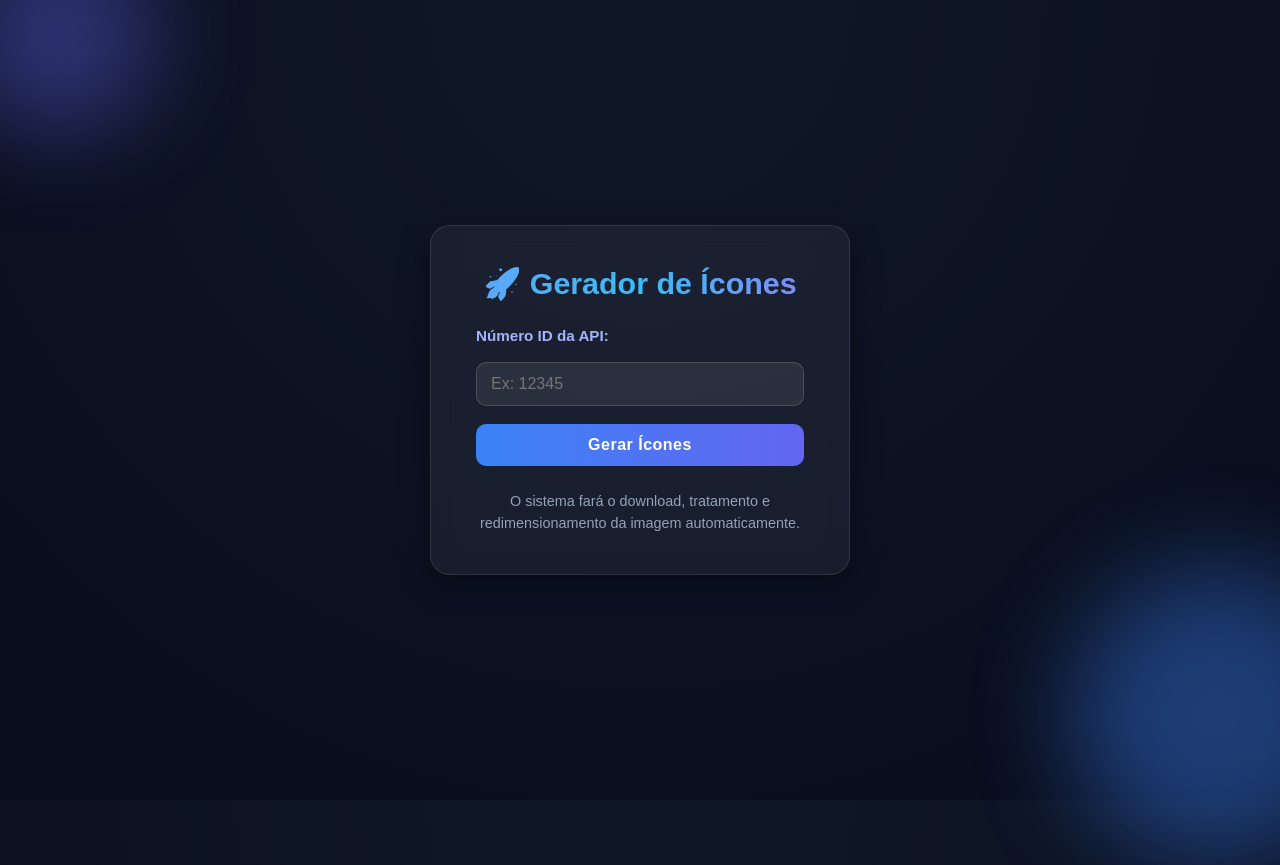
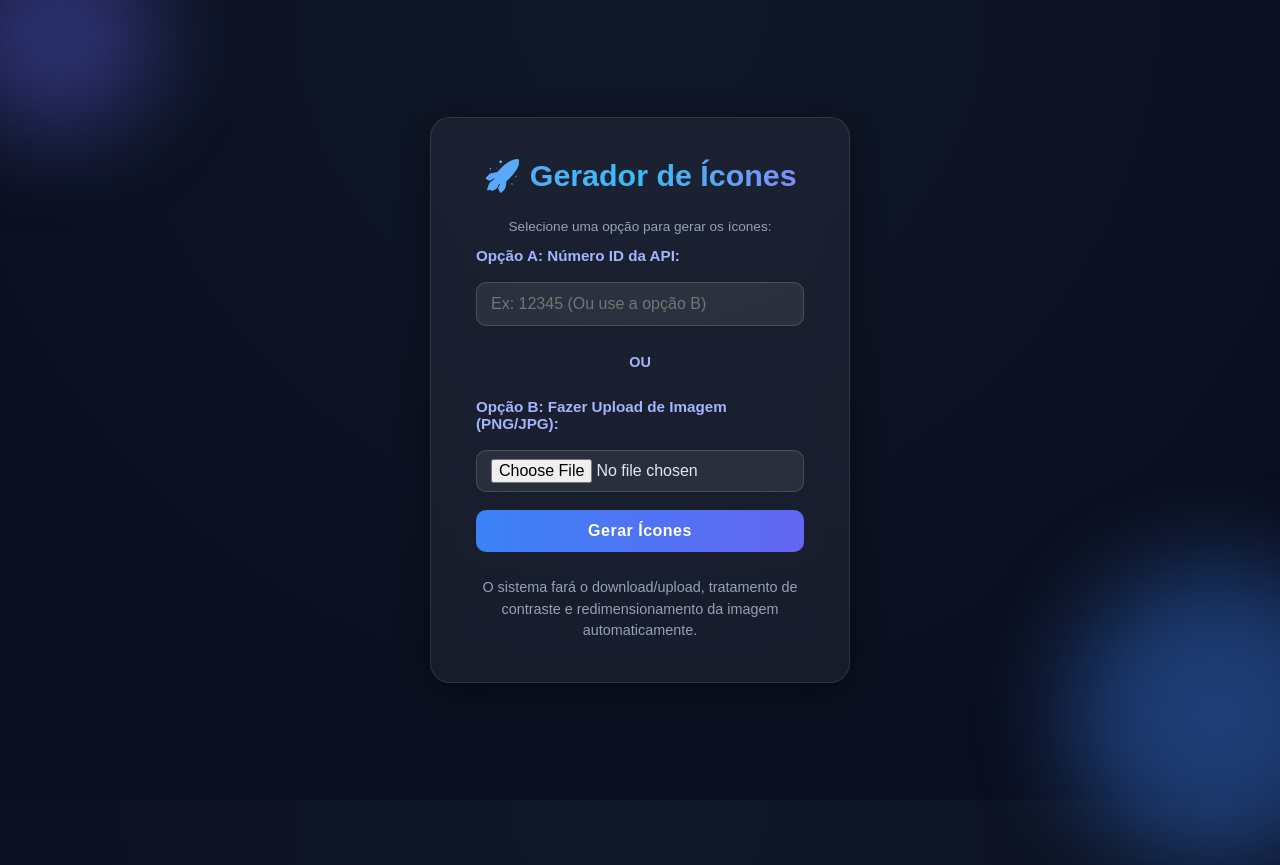
Before and after one commit to richardmaxcast-bit/flask-icon-generator, a Flask app: page / in a window 1280 px wide; the page is wider, and only the part inside the window is pictured. Run offline with Flask 3, Linux system fonts and the light colour scheme.

Commit message:
Feature: Adicionando upload de imagem!

```diff
--- a/app.py
+++ b/app.py
@@ -3,12 +3,12 @@ from PIL import Image, ImageEnhance
 import os
 import sys
 from flask import Flask, render_template, request, redirect, url_for, send_from_directory
+from werkzeug.utils import secure_filename # NOVIDADE: Importação para lidar com nomes de arquivo seguros
 
-# --- CONFIGURAÇÃO DO FLASKÃO ---
+# --- CONFIGURAÇÃO DO FLASK ---
 app = Flask(__name__)
 
 # Define o diretório onde os ícones finais serão salvos
-# Ele será criado na mesma pasta onde o app.py está (ex: /seu_projeto/icons)
 ICON_FOLDER = os.path.join(os.getcwd(), 'icons')
 app.config['ICON_FOLDER'] = ICON_FOLDER
 
@@ -17,26 +17,34 @@ if not os.path.exists(ICON_FOLDER):
     os.makedirs(ICON_FOLDER)
 
 # Define as dimensões dos ícones a serem gerados
-# 512 é o tamanho base que será renomeado/salvo
 SIZES = [512, 192, 167, 152]
 
-# --- FUNÇÕES DE PROCESSAMENTO DE IMAGEM ---
+# NOVIDADE: Extensões de arquivo permitidas para upload
+ALLOWED_EXTENSIONS = {'png', 'jpg', 'jpeg'}
+
+def allowed_file(filename):
+    """Verifica se a extensão do arquivo é permitida."""
+    return '.' in filename and \
+           filename.rsplit('.', 1)[1].lower() in ALLOWED_EXTENSIONS
+
+# --- FUNÇÕES DE PROCESSAMENTO DE IMAGEM (MANTIDAS) ---
 
 def fetch_image_url_from_api(numberID):
     """Busca o URL do ícone na API."""
     api_url = f"https://social.maxcast.com.br/api/mobile-app/{numberID}"
     response = requests.get(api_url)
+    response.raise_for_status() # Garante que erros 4xx/5xx sejam tratados como exceção
     data = response.json()
 
     if 'data' in data and 'images' in data['data'] and 'icon' in data['data']['images']:
         return data['data']['images']['icon']
     else:
-        # Erro customizado para o Flask capturar
         raise Exception(f"Imagem não encontrada para o ID: {numberID}.")
 
 def download_image(url, save_to):
     """Baixa a imagem do URL para um caminho local."""
     response = requests.get(url, stream=True)
+    response.raise_for_status()
     if response.status_code == 200:
         with open(save_to, 'wb') as out_file:
             out_file.write(response.content)
@@ -45,20 +53,24 @@ def download_image(url, save_to):
 
 def preprocess_image(image_path):
     """Aplica o aumento de contraste à imagem."""
-    with Image.open(image_path) as image:
-        enhancer = ImageEnhance.Contrast(image)
-        # Aumenta o contraste em 50%
-        enhanced_image = enhancer.enhance(1.5)
-        return enhanced_image
+    try:
+        with Image.open(image_path) as image:
+            if image.mode != 'RGB':
+                image = image.convert('RGB') # Garante o modo RGB para processamento
 
-def resize_image(source_image_path, output_image_path, size):
+            enhancer = ImageEnhance.Contrast(image)
+            enhanced_image = enhancer.enhance(1.5)
+            return enhanced_image
+    except Exception as e:
+        raise Exception(f"Erro ao pré-processar a imagem: {e}")
+
+def resize_image(source_for_resizing, output_image_path, size):
     """Redimensiona uma imagem para o tamanho especificado."""
-    with Image.open(source_image_path) as image:
-        # Usando LANCZOS para melhor qualidade de redimensionamento
+    with Image.open(source_for_resizing) as image:
         resized_image = image.resize((size, size), Image.Resampling.LANCZOS)
         resized_image.save(output_image_path)
 
-def create_resized_images(source_image_path, sizes, output_dir, numberID):
+def create_resized_images(source_image_path, sizes, output_dir, effective_id):
     """
     Controla o fluxo de pré-processamento, salvamento do base 512x512
     e criação dos tamanhos menores.
@@ -66,33 +78,34 @@ def create_resized_images(source_image_path, sizes, output_dir, numberID):
     if not os.path.exists(source_image_path):
         raise Exception("O arquivo de origem temporário não existe.")
 
-    # 1. Aplicar pré-processamento e salvar de volta
+    # 1. Aplicar pré-processamento
     preprocessed_img = preprocess_image(source_image_path)
-    preprocessed_img.save(source_image_path)
 
     # Define o nome de arquivo base (ex: icon-123-512x512.png)
-    base_filename = f'icon-{numberID}-512x512.png'
+    base_filename = f'icon-{effective_id}-512x512.png'
     original_image_output_path = os.path.join(output_dir, base_filename)
 
-    # Renomeia o arquivo temporário para o nome final
-    if os.path.exists(original_image_output_path):
-        os.remove(original_image_output_path)
+    # 2. Salvar a imagem base de 512x512 (após o pré-processamento)
+    preprocessed_img.save(original_image_output_path)
 
-    os.rename(source_image_path, original_image_output_path)
-
-    # 3. Criar imagens redimensionadas
+    # 3. Criar imagens redimensionadas a partir do arquivo salvo
+    generated_files = [base_filename]
     source_for_resizing = original_image_output_path
-    generated_files = [base_filename]
 
     for size in sizes:
         if size == 512:
             continue
 
-        resized_filename = f'icon-{numberID}-{size}x{size}.png'
+        resized_filename = f'icon-{effective_id}-{size}x{size}.png'
         resized_image_output_path = os.path.join(output_dir, resized_filename)
 
+        # Faz o resize do arquivo já processado e salvo
         resize_image(source_for_resizing, resized_image_output_path, size)
         generated_files.append(resized_filename)
+
+    # Limpa o arquivo temporário inicial apenas se não for o arquivo final salvo
+    if source_image_path != original_image_output_path and os.path.exists(source_image_path):
+        os.remove(source_image_path)
 
     return generated_files
 
@@ -100,43 +113,75 @@ def create_resized_images(source_image_path, sizes, output_dir, numberID):
 
 @app.route('/', methods=['GET', 'POST'])
 def index():
-    """Rota para exibir o formulário e processar a submissão do ID."""
+    """Rota para exibir o formulário e processar a submissão."""
     temp_dir = os.path.join(os.getcwd(), 'temp')
+    # Variável para rastrear o arquivo temporário
+    source_image_path = None
+    effective_id = None # ID que será usado para nomear os arquivos finais
 
     if request.method == 'POST':
-        numberID = request.form.get('numberID')
+        numberID = request.form.get('numberID', '').strip()
+        file = request.files.get('image_file')
 
-        if not numberID:
-            return render_template('index.html', error="Por favor, digite um número ID.")
+        # Cria a pasta temporária se não existir
+        if not os.path.exists(temp_dir):
+            os.makedirs(temp_dir)
 
-        # Lógica de processamento
+        # --- LÓGICA DE DECISÃO DA FONTE ---
+
         try:
-            # 1. Obter URL
-            image_url = fetch_image_url_from_api(numberID)
+            # 1. Tenta Upload de Arquivo
+            if file and file.filename and allowed_file(file.filename):
+                # Usa o nome do arquivo (sem extensão) como ID efetivo
+                filename = secure_filename(file.filename)
+                effective_id = filename.rsplit('.', 1)[0]
 
-            # 2. Configurar pasta temporária e caminho
-            if not os.path.exists(temp_dir):
-                os.makedirs(temp_dir)
+                # Salva o arquivo temporariamente no servidor
+                source_image_path = os.path.join(temp_dir, filename)
+                file.save(source_image_path)
 
-            source_image_path = os.path.join(temp_dir, f'temp_{numberID}.png')
+            # 2. Tenta ID da API
+            elif numberID and numberID.isdigit():
+                effective_id = numberID
 
-            # 3. Baixar imagem
-            download_image(image_url, source_image_path)
+                # Lógica para obter URL e baixar
+                image_url = fetch_image_url_from_api(numberID)
+                source_image_path = os.path.join(temp_dir, f'temp_{numberID}.png')
+                download_image(image_url, source_image_path)
 
-            # 4. Processar e criar os redimensionamentos
-            generated_files = create_resized_images(source_image_path, SIZES, app.config['ICON_FOLDER'], numberID)
+            # 3. Nenhuma opção válida
+            else:
+                return render_template('index.html', error="Por favor, forneça um Número ID ou faça o upload de uma imagem válida.")
 
-            # Redireciona para a página de resultados
-            return redirect(url_for('result', files=','.join(generated_files), numberID=numberID))
+            # --- PROCESSAMENTO COMUM APÓS DEFINIR A FONTE ---
+
+            if source_image_path and os.path.exists(source_image_path):
+                # 4. Processar e criar os redimensionamentos
+                generated_files = create_resized_images(source_image_path, SIZES, app.config['ICON_FOLDER'], effective_id)
+
+                # Redireciona para a página de resultados
+                return redirect(url_for('result', files=','.join(generated_files), numberID=effective_id))
+            else:
+                return render_template('index.html', error="Falha ao obter ou salvar a imagem de origem.")
+
+        except requests.exceptions.HTTPError as e:
+            # Captura erros de requisição HTTP (API ou Download)
+            error_message = f"Erro HTTP: {e.response.status_code}. Imagem não encontrada para este ID."
+            return render_template('index.html', error=error_message)
 
         except Exception as e:
-            # Limpeza do arquivo temporário em caso de falha, se ele ainda existir
-            if 'source_image_path' in locals() and os.path.exists(source_image_path):
-                os.remove(source_image_path)
-            return render_template('index.html', error=f"Erro ao processar: {str(e)}")
+            # Captura erros gerais (API, permissão, processamento)
+            return render_template('index.html', error=f"Erro no processamento: {str(e)}")
 
-    # Limpeza de arquivos temporários antigos (opcional)
-    # Recomendado: Adicionar uma função de limpeza agendada para limpar a pasta 'temp' periodicamente.
+        finally:
+            # O arquivo temporário será limpo dentro de create_resized_images()
+            # ou aqui se houver uma falha antes
+            if 'source_image_path' in locals() and source_image_path and os.path.exists(source_image_path):
+                try:
+                    os.remove(source_image_path)
+                except Exception:
+                    # Ignora falhas de limpeza, o sistema tentará na próxima vez.
+                    pass
 
     return render_template('index.html', error=None)
 
@@ -151,7 +196,6 @@ def result():
 
     generated_files = files_str.split(',')
 
-    # Cria a lista de dicionários para uso no template Jinja
     files_data = [{'name': f, 'url': url_for('download_file', filename=f)} for f in generated_files]
 
     return render_template('result.html', files_data=files_data, numberID=numberID)
@@ -159,13 +203,10 @@ def result():
 @app.route('/download/<filename>')
 def download_file(filename):
     """Rota para servir os arquivos para download."""
-    # send_from_directory é a maneira segura de servir arquivos estáticos dinâmicos
     return send_from_directory(app.config['ICON_FOLDER'], filename, as_attachment=True)
 
 
 if __name__ == '__main__':
-    # Este é o ponto de entrada que inicia o servidor web Flask
-    # 'debug=True' recarrega o servidor automaticamente quando o código muda
     app.run(debug=True)
 
-    #CODIGÃO COM GOK, COMENTARIO FEITO POR ELE MESMO ABRAÇOS RICHARD MAX
+# CODIGÃO COM GOK, COMENTARIO FEITO POR ELE MESMO ABRAÇOS RICHARD MAX
--- a/templates/index.html
+++ b/templates/index.html
@@ -59,7 +59,8 @@
             color: #a5b4fc;
         }
 
-    input[type="text"] {
+        /* Estilo base para inputs de texto e upload */
+        input[type="text"], input[type="file"] {
             padding: 12px 14px;
             background: rgba(255, 255, 255, 0.08);
             border: 1px solid rgba(255, 255, 255, 0.15);
@@ -73,6 +74,13 @@
         input[type="text"]:focus {
             border-color: #60a5fa;
             box-shadow: 0 0 10px rgba(96, 165, 250, 0.3);
+        }
+
+        /* Ajuste específico para input file */
+        input[type="file"] {
+             /* Remove o padding extra para que o botão interno do SO caiba melhor */
+            padding: 8px 14px;
+            /* Se for necessário customizar, o CSS é complexo para 'file' */
         }
 
         input[type="submit"] {
@@ -92,6 +100,16 @@
             transform: translateY(-3px);
             box-shadow: 0 4px 15px rgba(99, 102, 241, 0.4);
         }
+
+        /* Estilo para o separador OU */
+        .separator {
+            text-align: center;
+            color: #a5b4fc;
+            font-weight: 600;
+            margin: 10px 0;
+            font-size: 0.9rem;
+        }
+
 
         /* ===== ERRO ===== */
         .error {
@@ -115,7 +133,7 @@
             line-height: 1.5;
         }
 
-    /* ===== ANIMAÇÕES ===== */
+        /* ===== ANIMAÇÕES e PARTICLE EFFECT (mantidos) ===== */
         @keyframes fadeIn {
             from { opacity: 0; transform: translateY(15px); }
             to { opacity: 1; transform: translateY(0); }
@@ -127,7 +145,6 @@
             75% { transform: translateX(5px); }
         }
 
-    /* ===== PARTICLE EFFECT (DECORAÇÃO) ===== */
         .circle {
             position: absolute;
             border-radius: 50%;
@@ -170,14 +187,25 @@
             <div class="error">{{ error }}</div>
         {% endif %}
 
-    <form method="POST" action="{{ url_for('index') }}">
-      <label for="numberID">Número ID da API:</label>
-      <input type="text" id="numberID" name="numberID" placeholder="Ex: 12345" required>
+        <form method="POST" action="{{ url_for('index') }}" enctype="multipart/form-data">
+
+            <p style="text-align: center; font-size: 0.85rem; color: #94a3b8; margin-bottom: -5px;">
+                Selecione uma opção para gerar os ícones:
+            </p>
+
+            <label for="numberID">Opção A: Número ID da API:</label>
+            <input type="text" id="numberID" name="numberID" placeholder="Ex: 12345 (Ou use a opção B)" >
+
+            <p class="separator">OU</p>
+
+            <label for="image_file">Opção B: Fazer Upload de Imagem (PNG/JPG):</label>
+            <input type="file" id="image_file" name="image_file" accept="image/png, image/jpeg">
+
             <input type="submit" value="Gerar Ícones">
         </form>
 
         <p class="note">
-      O sistema fará o download, tratamento e redimensionamento da imagem automaticamente.
+            O sistema fará o download/upload, tratamento de contraste e redimensionamento da imagem automaticamente.
         </p>
     </div>
 </body>
```
Lines whose indentation alone changed are shown as unchanged.
